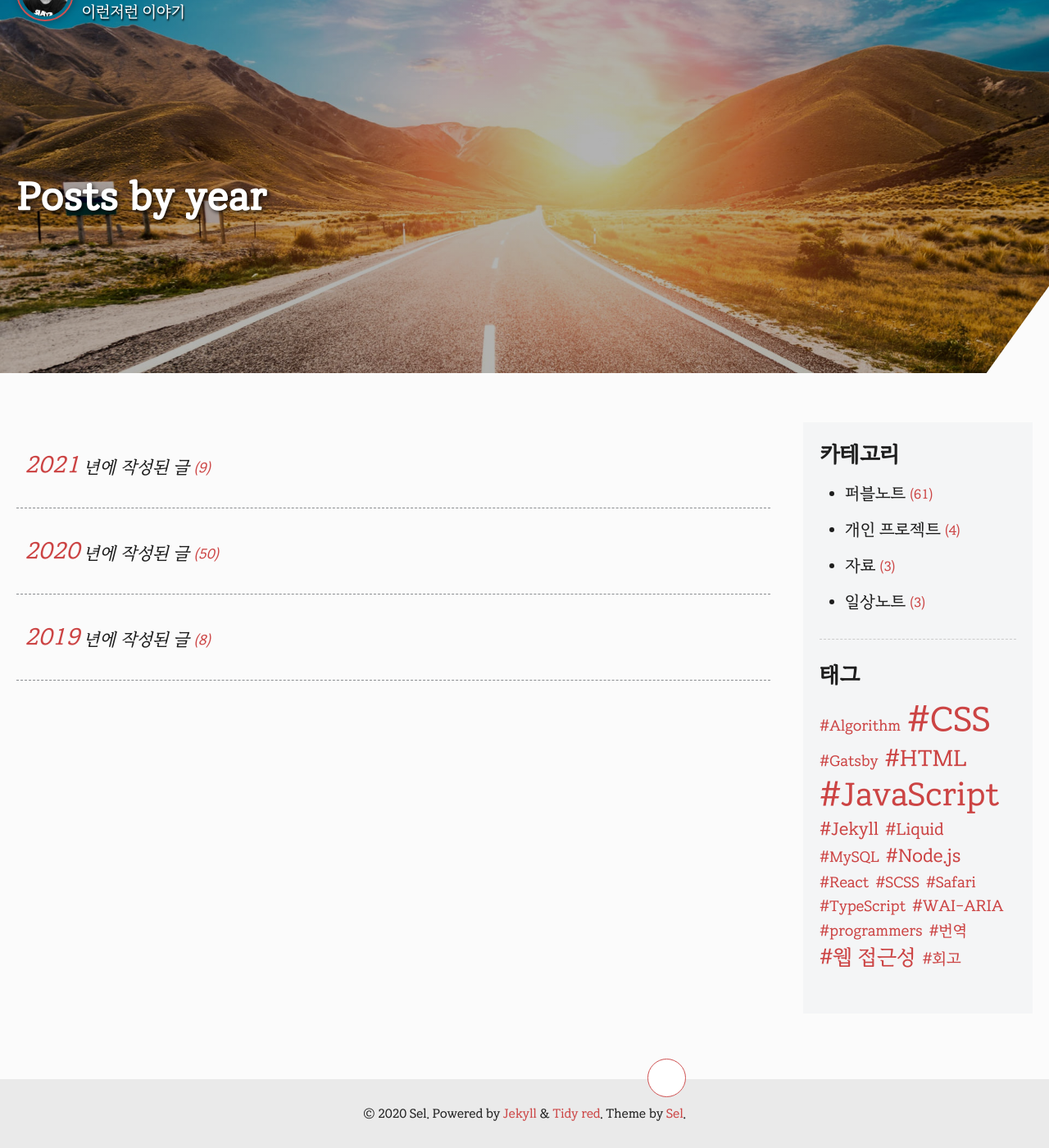
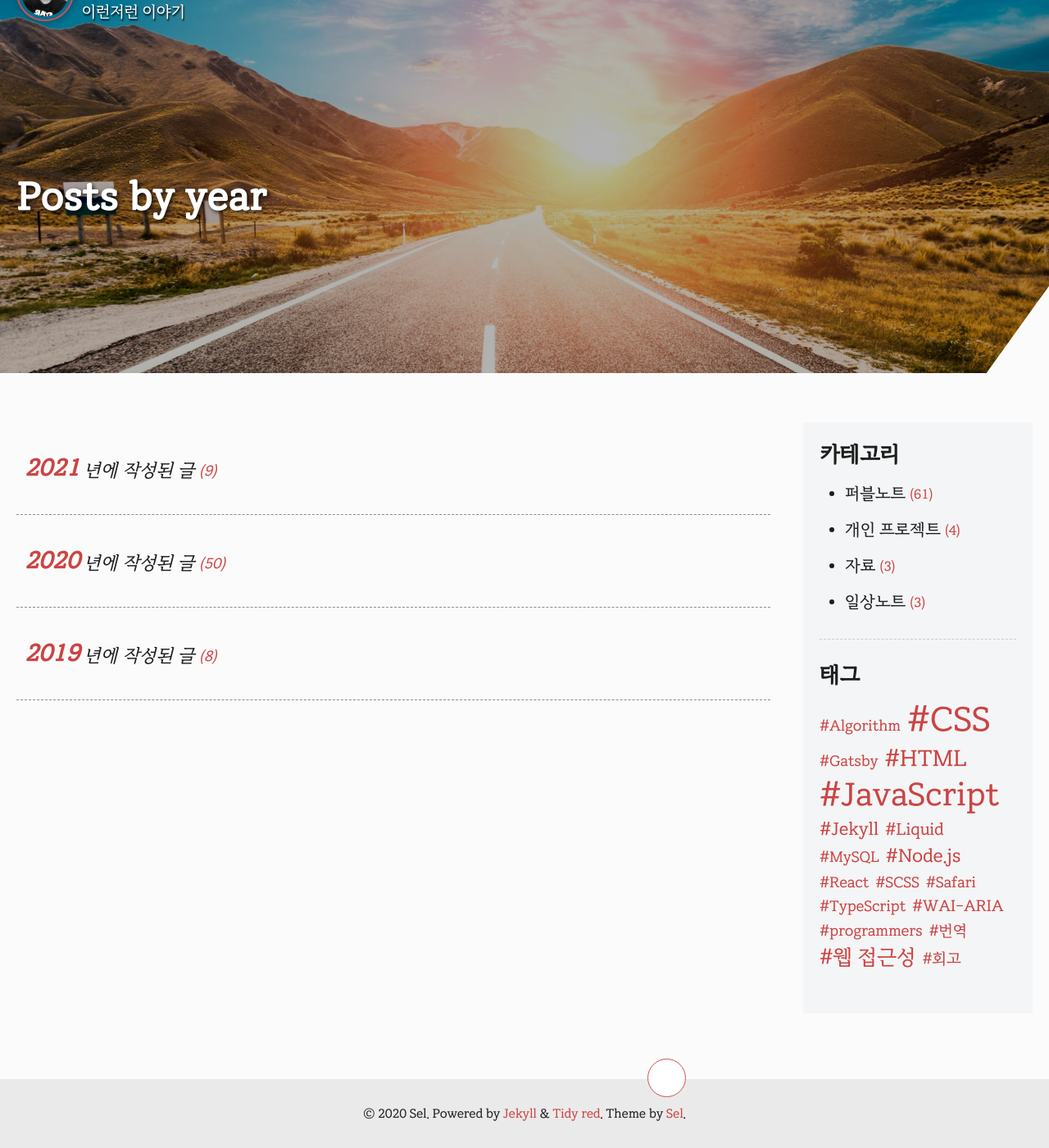
Before and after one commit to selosele/selosele.github.io, a Jekyll site: the page built from posts-by-year.html, in a window 1280 px wide and 1400 px high, scrolled down 78 px. Shown: the whole window at 82% size. Built offline with Jekyll 4.4.1, drawn with Linux system fonts in a browser that asks for light colours; a style sheet for code colours, icons or effects is not loaded.

Commit message:
레이아웃 CSS 수정

```diff
--- a/_sass/tidy-red/_archive.scss
+++ b/_sass/tidy-red/_archive.scss
@@ -209,13 +209,17 @@
    &__btn {
       display: block;
       width: 100%;
-      padding: 1.6rem .5rem;
+      padding: 1.63em .5rem;
       border-bottom: 1px dashed $grey;
       background-color: transparent;
       font-style: italic;
-      font-size: 1.05rem;
+      font-size: 1rem;
       color: inherit;
       text-align: left;
+
+      @media (min-width: $min-medium-width) {
+         font-size: 1.1rem;
+      }
 
       &:hover,
       &:focus,
@@ -225,6 +229,7 @@
 
       &__point {
          color: $sub-color03;
+         font-weight: 700;
          font-size: 1.5rem;
       }
    }
@@ -258,9 +263,14 @@
       }
 
       &__date {
+         display: block;
          font-size: .85rem;
          font-style: italic;
          color: $sub-color03;
+
+         @media (min-width: $min-medium-width) {
+            display: inline-block;
+         }
 
          &:before {
             content: "\2014";
```
